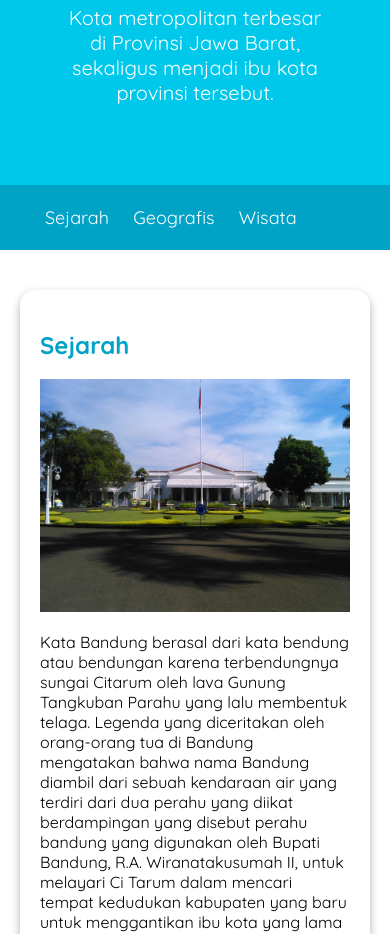
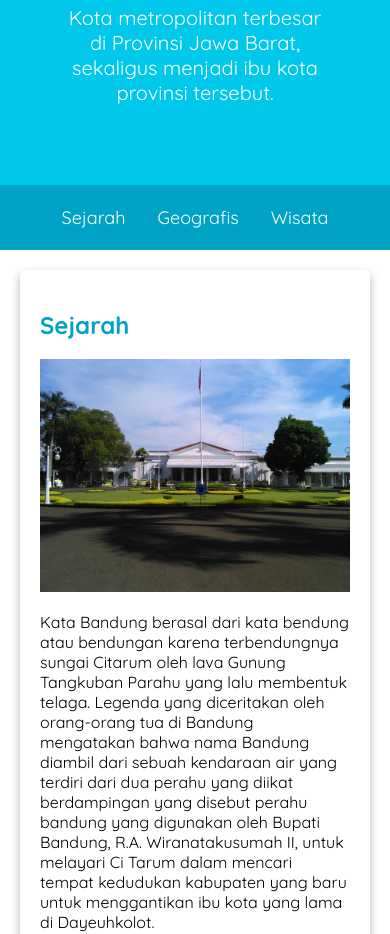
Before and after one commit to MuhammadRizki003/Bandung-city-profile, a plain HTML site: page index.html in a window 390 px wide. Shown: the part 159-1093 px from the top of the page. Drawn offline with Linux system fonts and the light colour scheme.

Commit message:
Menerapkan flexbox pada css

```diff
--- a/assets/styles/style.css
+++ b/assets/styles/style.css
@@ -39,9 +39,8 @@ nav a:hover{
 }
 .card {
     box-shadow: 0 4px 10px 0 rgba(0, 0, 0, 0.3);
-    border-radius: 15px;
+    border-radius: 5px;
     padding: 20px;
-    margin-top: 20px;
 }
 .jumbotron{
     font-size: 20px;
@@ -50,10 +49,14 @@ nav a:hover{
     text-align: center;
     color: white;
 }
+nav ul{
+    padding-inline:4rem;
+    display: flex;
+    gap: 2rem;
+}
 nav li{
-    display: inline;
     list-style-type: none;
-    margin-right: 20px;
+
 }
 nav{
     background-color: #00a2c6;
@@ -63,23 +66,35 @@ nav{
 }
 main{
     padding: 20px;
-    overflow: auto;
+    display: flex;
+    gap: 1.5rem;
 }
 #content{
-    float:left;
-    width: 75%;
+    flex: 5;
+    display: flex;
+    flex-flow: column nowrap;
+    gap: 1rem 2rem; /*row col*/
 }
 aside{
-    float: right;
-    width: 25%;
-    padding-left: 20px;
+    flex: 1; /* flex-grow*/
+
 }
 header{
     display: inline;
 }
-@media screen and (max-width: 1000px) {
-    #content, aside {
-    width: 100%;
-    padding: 0;
+@media screen and (max-width: 1200px) {/*perangkat 1200px dan di baahnya*/
+    main{
+        flex-flow: column nowrap; /*flex-direction flex-wrap*/
+    }
+    main aside{
+        align-self: center;
     }
 }
+@media screen and (max-width: 768px) {/*perangkat 768px dan di bawahnya*/
+    nav ul{
+        justify-content: center;
+    }
+    main aside{
+        align-self: stretch;
+    }
+}
```
